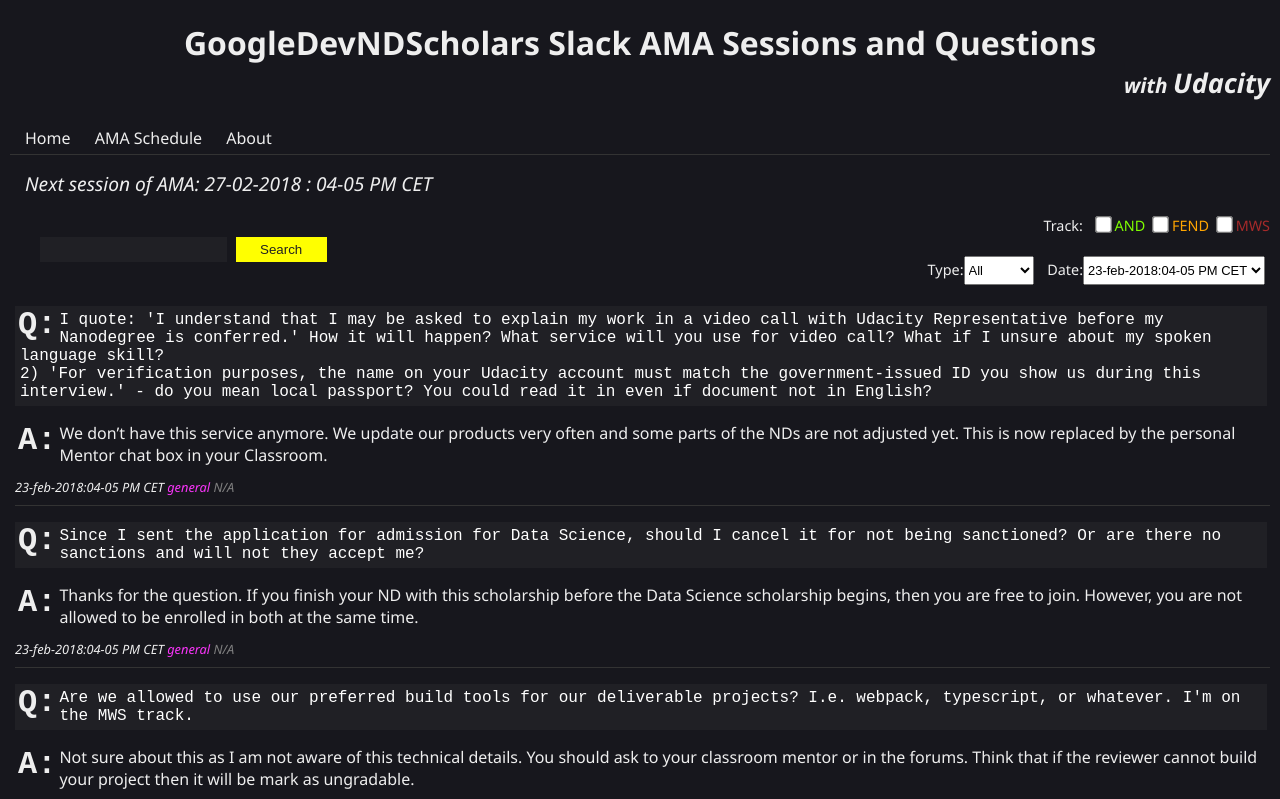
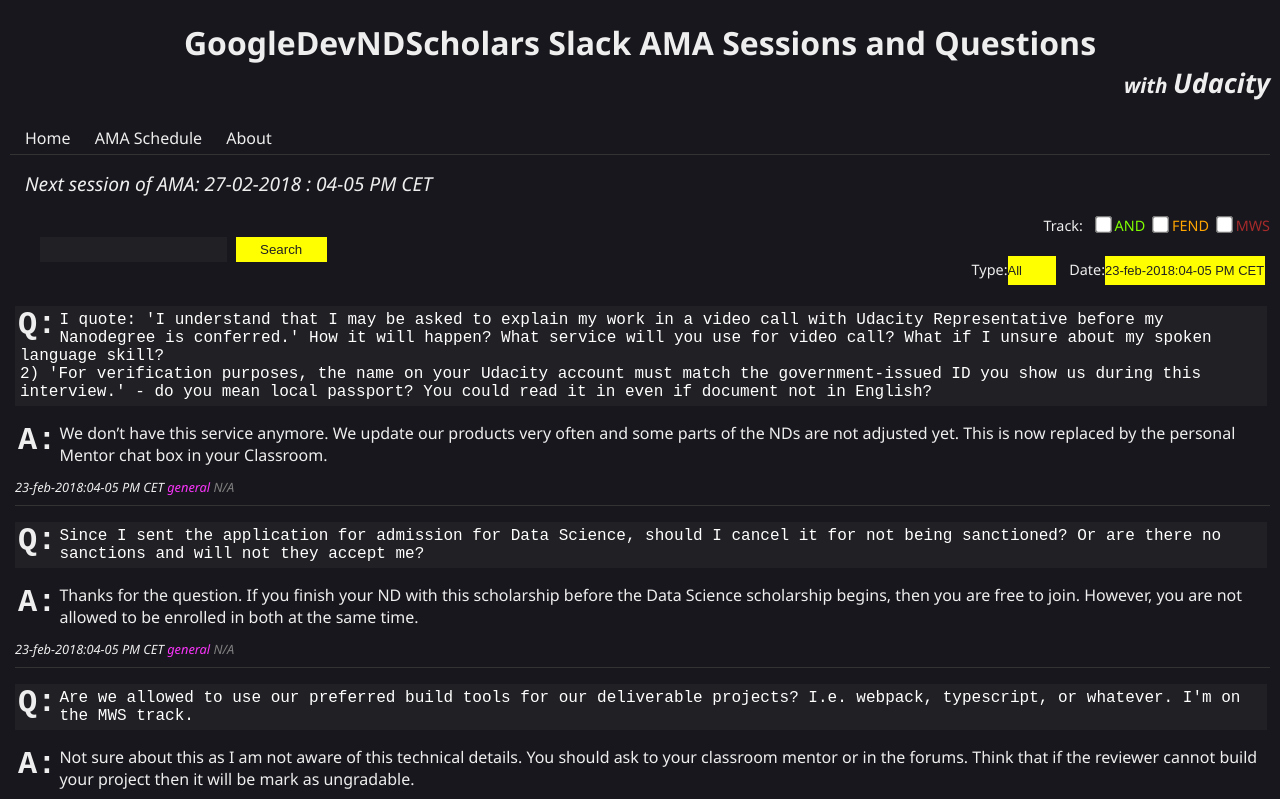
Before and after one commit to emmann1/GoogleDevNDScholars-Slack-AMA-and-Questions, a website: page index.html in a window 1280 px wide. Shown: the top 799 px of the page. Drawn offline with nearby package versions, Linux system fonts and the light colour scheme.

Commit message:
Added style for drop down menus

```diff
--- a/style.css
+++ b/style.css
@@ -74,6 +74,13 @@
 select{
     font-size: 0.9em;
     padding: 0;
+    color: #222;
+    background-color: yellow;
+    border: 0;
+    appearance: none;
+}
+select::-ms-expand {
+    display: none; /* hide the default arrow in ie10 and ie11 */
 }
 .check-boxes{
     margin-bottom: 10px;
```
